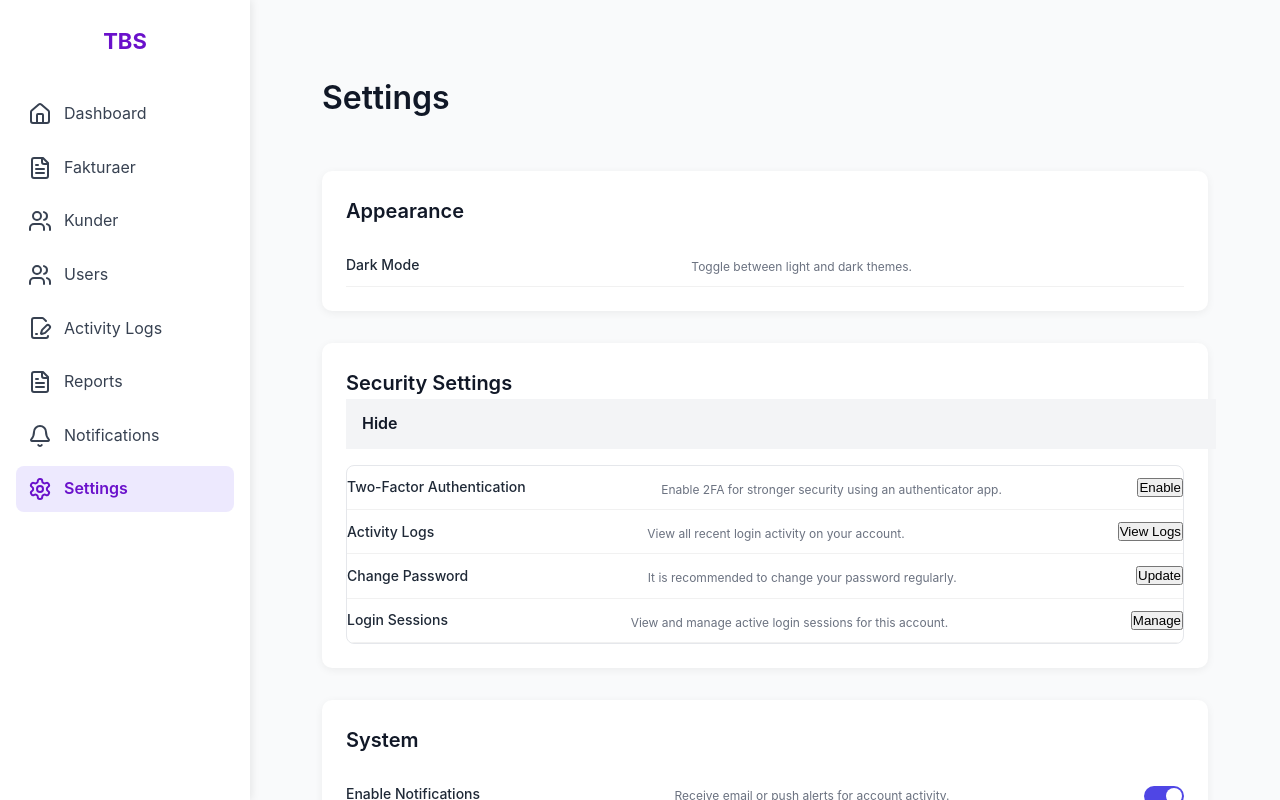
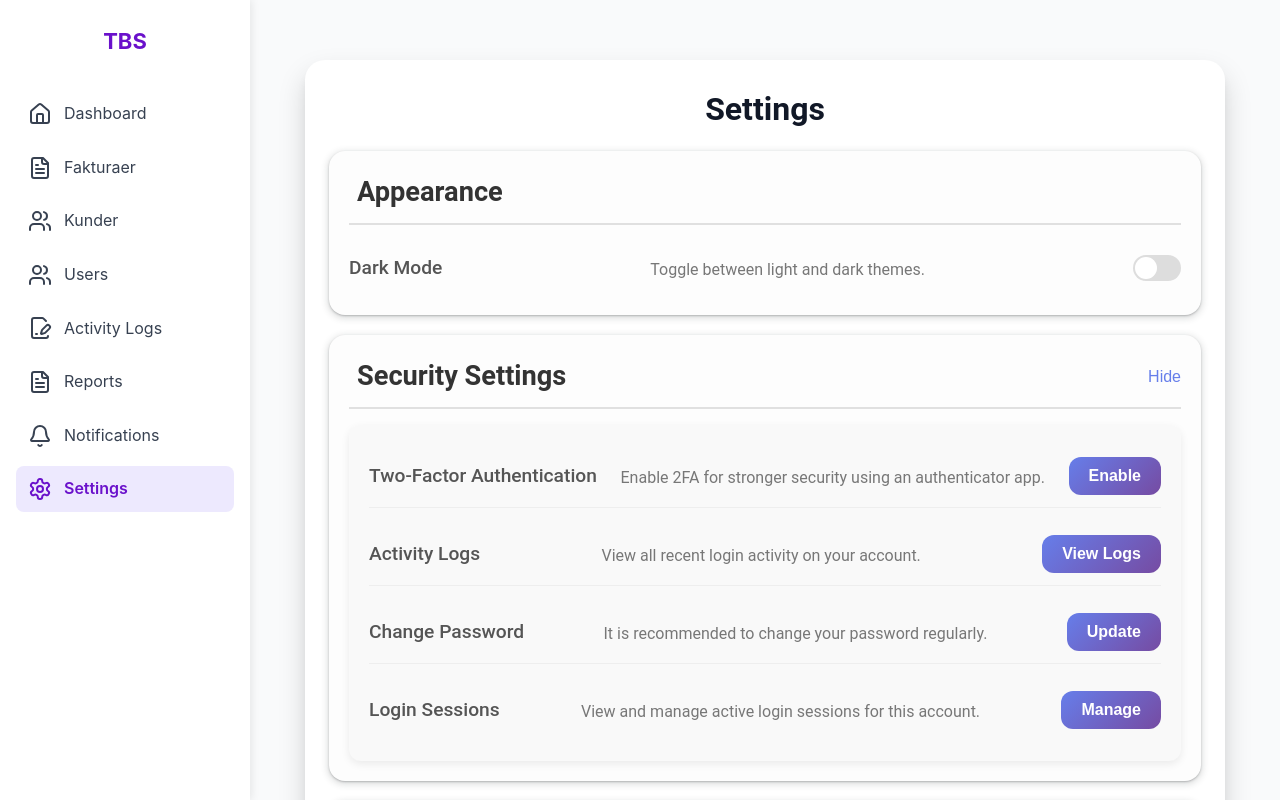
Before and after one commit to WesamNakhla/BachelorTBS, a React (Vite) app: page /settings in a window 1280 px wide. Shown: the top 800 px of the page. Built offline with nearby package versions, Linux system fonts and the light colour scheme.

Commit message:
settings fix css

```diff
--- a/package.json
+++ b/package.json
@@ -12,6 +12,7 @@
   },
   "proxy": "http://localhost:5000",
   "dependencies": {
+    "@fortawesome/fontawesome-free": "^6.7.2",
     "@hookform/resolvers": "^4.1.3",
     "@prisma/client": "^6.5.0",
     "axios": "^1.8.3",
--- a/src/pages/Settings/Settings.tsx
+++ b/src/pages/Settings/Settings.tsx
@@ -1,3 +1,4 @@
+// src/pages/Settings.tsx
 import React, { useState } from "react";
 import {
   SettingsContainer,
@@ -6,32 +7,52 @@ import {
   SectionContent,
   ExpandableBox,
   ExpandButton,
-  ToggleWrapper,
+  StyledToggle,
+  StyledButton,
   SettingItem,
   SettingLabel,
   SettingDescription,
   SettingAction,
+  ToggleWrapper,
 } from "../../styles/SettingsStyles";
-import ThemeToggle from "../../components/ThemeToggle";
+// Removed ThemeToggle in favor of our custom implementation
 
 const Settings = () => {
-  // States for toggles and collapsible sections
+  // State variables for toggling sections and settings
   const [isSecurityExpanded, setIsSecurityExpanded] = useState(true);
   const [isNotificationsEnabled, setIsNotificationsEnabled] = useState(true);
   const [isAutoUpdateEnabled, setIsAutoUpdateEnabled] = useState(false);
+  const [isDarkMode, setIsDarkMode] = useState(false);
 
-  // Toggle visibility of the security section
+  // Function to toggle the visibility of the security section
   const toggleSecuritySettings = () => {
     setIsSecurityExpanded((prev) => !prev);
   };
 
+  // Function to toggle dark mode by adding/removing a CSS class on the document body
+  const toggleDarkMode = () => {
+    setIsDarkMode((prev) => {
+      const newValue = !prev;
+      document.body.classList.toggle("dark-mode", newValue);
+      return newValue;
+    });
+  };
+
   return (
     <SettingsContainer>
-      <h1>Settings</h1>
+      {/* Main Title */}
+      <h1 style={{ fontSize: "2rem", marginBottom: "1rem", textAlign: "center" }}>
+        Settings
+      </h1>
 
       {/* Appearance Section */}
       <SettingsSection>
-        <SectionHeader>Appearance</SectionHeader>
+        <SectionHeader>
+          <span style={{ display: "flex", alignItems: "center" }}>
+            <i className="fas fa-paint-brush" style={{ marginRight: "8px" }}></i>
+            Appearance
+          </span>
+        </SectionHeader>
         <SectionContent>
           <SettingItem>
             <SettingLabel>Dark Mode</SettingLabel>
@@ -39,7 +60,13 @@ const Settings = () => {
               Toggle between light and dark themes.
             </SettingDescription>
             <SettingAction>
-              <ThemeToggle />
+              <ToggleWrapper>
+                <StyledToggle
+                  type="checkbox"
+                  checked={isDarkMode}
+                  onChange={toggleDarkMode}
+                />
+              </ToggleWrapper>
             </SettingAction>
           </SettingItem>
         </SectionContent>
@@ -48,60 +75,66 @@ const Settings = () => {
       {/* Security Section */}
       <SettingsSection>
         <SectionHeader>
+          <span style={{ display: "flex", alignItems: "center" }}>
+            <i className="fas fa-shield-alt" style={{ marginRight: "8px" }}></i>
             Security Settings
+          </span>
           <ExpandButton onClick={toggleSecuritySettings}>
             {isSecurityExpanded ? "Hide" : "Show"}
           </ExpandButton>
         </SectionHeader>
-
         {isSecurityExpanded && (
           <ExpandableBox>
+            <SectionContent>
               <SettingItem>
                 <SettingLabel>Two-Factor Authentication</SettingLabel>
                 <SettingDescription>
                   Enable 2FA for stronger security using an authenticator app.
                 </SettingDescription>
                 <SettingAction>
-                <button>Enable</button>
+                  <StyledButton>Enable</StyledButton>
                 </SettingAction>
               </SettingItem>
-
               <SettingItem>
                 <SettingLabel>Activity Logs</SettingLabel>
                 <SettingDescription>
                   View all recent login activity on your account.
                 </SettingDescription>
                 <SettingAction>
-                <button>View Logs</button>
+                  <StyledButton>View Logs</StyledButton>
                 </SettingAction>
               </SettingItem>
-
               <SettingItem>
                 <SettingLabel>Change Password</SettingLabel>
                 <SettingDescription>
                   It is recommended to change your password regularly.
                 </SettingDescription>
                 <SettingAction>
-                <button>Update</button>
+                  <StyledButton>Update</StyledButton>
                 </SettingAction>
               </SettingItem>
-
               <SettingItem>
                 <SettingLabel>Login Sessions</SettingLabel>
                 <SettingDescription>
                   View and manage active login sessions for this account.
                 </SettingDescription>
                 <SettingAction>
-                <button>Manage</button>
+                  <StyledButton>Manage</StyledButton>
                 </SettingAction>
               </SettingItem>
+            </SectionContent>
           </ExpandableBox>
         )}
       </SettingsSection>
 
       {/* System Settings */}
       <SettingsSection>
-        <SectionHeader>System</SectionHeader>
+        <SectionHeader>
+          <span style={{ display: "flex", alignItems: "center" }}>
+            <i className="fas fa-cogs" style={{ marginRight: "8px" }}></i>
+            System
+          </span>
+        </SectionHeader>
         <SectionContent>
           <SettingItem>
             <SettingLabel>Enable Notifications</SettingLabel>
@@ -110,7 +143,7 @@ const Settings = () => {
             </SettingDescription>
             <SettingAction>
               <ToggleWrapper>
-                <input
+                <StyledToggle
                   type="checkbox"
                   checked={isNotificationsEnabled}
                   onChange={() =>
@@ -120,7 +153,6 @@ const Settings = () => {
               </ToggleWrapper>
             </SettingAction>
           </SettingItem>
-
           <SettingItem>
             <SettingLabel>Auto Update</SettingLabel>
             <SettingDescription>
@@ -128,12 +160,10 @@ const Settings = () => {
             </SettingDescription>
             <SettingAction>
               <ToggleWrapper>
-                <input
+                <StyledToggle
                   type="checkbox"
                   checked={isAutoUpdateEnabled}
-                  onChange={() =>
-                    setIsAutoUpdateEnabled(!isAutoUpdateEnabled)
-                  }
+                  onChange={() => setIsAutoUpdateEnabled(!isAutoUpdateEnabled)}
                 />
               </ToggleWrapper>
             </SettingAction>
--- a/src/styles/SettingsStyles.ts
+++ b/src/styles/SettingsStyles.ts
@@ -1,198 +1,171 @@
 // src/styles/SettingsStyles.ts
 import styled from "styled-components";
 
-// Main container for all settings sections
+// Main container for the settings page with reduced outer margins and inner padding
 export const SettingsContainer = styled.div`
-  padding: 32px;
-  max-width: 1000px;
-  margin: 0 auto;
-  display: flex;
-  flex-direction: column;
-  gap: 32px;
+  max-width: 920px;
+  margin: 20px auto;       /* Reduced margin to bring sidebar and page closer */
+  padding: 24px;           /* Reduced overall padding */
+  background: #ffffff;
+  border-radius: 20px;
+  box-shadow: 0 14px 28px rgba(0, 0, 0, 0.15),
+              0 10px 10px rgba(0, 0, 0, 0.05);
+  font-family: 'Roboto', sans-serif;
 `;
 
-// Individual section block (e.g., Appearance, Security)
+// Section container for each settings group with reduced margin and padding
 export const SettingsSection = styled.div`
-  background-color: ${({ theme }) => theme.cardBg || "#fff"};
-  border-radius: 10px;
-  padding: 24px;
-  box-shadow: 0 2px 8px rgba(0, 0, 0, 0.06);
-  transition: background-color 0.3s ease;
+  margin-bottom: 20px;     /* Reduced spacing between sections */
+  padding: 20px;           /* Reduced inner padding */
+  background: #fdfdfd;
+  border-radius: 16px;
+  box-shadow: rgba(60, 64, 67, 0.3) 0px 1px 2px 0px,
+              rgba(60, 64, 67, 0.15) 0px 2px 6px 2px;
+  transition: transform 0.3s ease, box-shadow 0.3s ease;
+
+  &:hover {
+    transform: translateY(-3px);
+    box-shadow: rgba(60, 64, 67, 0.3) 0px 4px 12px 0px;
+  }
 `;
 
-// Section header
-export const SectionHeader = styled.h2`
-  font-size: 20px;
+// Header for each section with reduced bottom padding/margin
+export const SectionHeader = styled.div`
+  display: flex;
+  justify-content: space-between;
+  align-items: center;
+  font-size: 1.7rem;
   font-weight: 600;
-  color: ${({ theme }) => theme.textPrimary || "#111827"};
-  margin-bottom: 16px;
+  color: #333333;
+  border-bottom: 2px solid #e0e0e0;
+  padding-bottom: 8px;    /* Reduced padding-bottom */
+  margin-bottom: 16px;    /* Reduced margin-bottom */
 `;
 
-// Content inside each section
+// Content container for section items with a reduced gap
 export const SectionContent = styled.div`
   display: flex;
   flex-direction: column;
-  gap: 16px;
+  gap: 15px;              /* Reduced gap between items */
 `;
 
-// Regular input field
-export const Input = styled.input`
-  padding: 10px 14px;
-  font-size: 14px;
-  border: 1px solid #d1d5db;
-  border-radius: 8px;
-  background-color: ${({ theme }) => theme.inputBg || "#fff"};
-  color: ${({ theme }) => theme.inputText || "#111827"};
-  width: 100%;
-`;
+// Individual setting item with reduced vertical padding
+export const SettingItem = styled.div`
+  display: flex;
+  justify-content: space-between;
+  align-items: center;
+  padding: 12px 0;        /* Reduced padding */
+  border-bottom: 1px solid #eeeeee;
 
-// Save/submit button
-export const SubmitButton = styled.button`
-  background-color: ${({ theme }) => theme.success || "#10b981"};
-  color: white;
-  border: none;
-  padding: 10px 18px;
-  font-size: 14px;
-  border-radius: 6px;
-  cursor: pointer;
-
-  &:hover {
-    background-color: ${({ theme }) => theme.successDark || "#059669"};
+  &:last-child {
+    border-bottom: none;
   }
 `;
 
-// Simple visual divider between sections
-export const Divider = styled.hr`
-  border: none;
-  border-top: 1px solid #e5e7eb;
-  margin: 16px 0;
+// Label for each setting with slightly adjusted font-size
+export const SettingLabel = styled.div`
+  font-size: 1.2rem;       /* Slightly reduced font size */
+  font-weight: 500;
+  color: #555555;
 `;
 
-// Flex layout row for inputs/controls
-export const FlexRow = styled.div`
-  display: flex;
-  gap: 16px;
-  flex-wrap: wrap;
-  align-items: center;
+// Description for each setting with reduced top margin
+export const SettingDescription = styled.div`
+  font-size: 1rem;
+  color: #777777;
+  margin-top: 4px;        /* Reduced margin */
+  line-height: 1.6;
 `;
 
-// Label for inputs or toggles
-export const Label = styled.label`
-  font-size: 14px;
-  font-weight: 500;
-  color: ${({ theme }) => theme.textSecondary || "#374151"};
+// Action container for buttons or toggles with a small gap
+export const SettingAction = styled.div`
+  display: flex;
+  align-items: center;
+  gap: 8px;               /* Added gap between action elements */
 `;
 
-// Expandable section wrapper
-export const ExpandableBox = styled.div`
-  background-color: ${({ theme }) => theme.cardBg || "#fff"};
-  border: 1px solid #e5e7eb;
-  border-radius: 8px;
-  margin-top: 12px;
-  overflow: hidden;
-`;
-
-// Expand/collapse button
-export const ExpandButton = styled.button`
-  all: unset;
-  width: 100%;
-  padding: 12px 16px;
-  font-size: 16px;
+// Styled button for actions with reduced padding
+export const StyledButton = styled.button`
+  padding: 10px 20px;      /* Reduced padding */
+  font-size: 1rem;
   font-weight: 600;
+  color: #fff;
+  background: linear-gradient(135deg, #667eea, #764ba2);
+  border: none;
+  border-radius: 12px;
   cursor: pointer;
-  color: ${({ theme }) => theme.textPrimary || "#111827"};
-  display: flex;
-  justify-content: space-between;
-  align-items: center;
-  background-color: ${({ theme }) => theme.sectionHeaderBg || "#f3f4f6"};
+  transition: transform 0.2s ease, box-shadow 0.2s ease;
 
   &:hover {
-    background-color: ${({ theme }) => theme.hoverBg || "#e5e7eb"};
+    transform: translateY(-2px);
+    box-shadow: 0 4px 12px rgba(0, 0, 0, 0.1);
+  }
+
+  &:active {
+    transform: translateY(0);
+    box-shadow: none;
   }
 `;
 
-// Collapsible content area
-// Wrapper for custom toggle elements like checkboxes or switches
+// Styled toggle switch with slightly reduced dimensions
+export const StyledToggle = styled.input`
+  width: 48px;           /* Reduced width */
+  height: 26px;          /* Reduced height */
+  appearance: none;
+  background: #dddddd;
+  border-radius: 26px;
+  position: relative;
+  cursor: pointer;
+  outline: none;
+  transition: background 0.3s ease;
+
+  &:checked {
+    background: #667eea;
+  }
+
+  &:before {
+    content: "";
+    position: absolute;
+    width: 22px;
+    height: 22px;
+    background: #ffffff;
+    border-radius: 50%;
+    top: 2px;
+    left: 2px;
+    transition: transform 0.3s ease;
+  }
+
+  &:checked:before {
+    transform: translateX(22px);  /* Adjusted for new width */
+  }
+`;
+
+// Expand button for collapsible sections remains similar
+export const ExpandButton = styled.button`
+  font-size: 1rem;
+  color: #667eea;
+  background: none;
+  border: none;
+  cursor: pointer;
+  transition: color 0.3s ease;
+
+  &:hover {
+    color: #764ba2;
+  }
+`;
+
+// Expandable box for collapsible content with reduced padding and margin
+export const ExpandableBox = styled.div`
+  margin-top: 16px;       /* Reduced margin-top */
+  padding: 20px;          /* Reduced padding */
+  background: #f9f9f9;
+  border-radius: 12px;
+  box-shadow: 0 3px 8px rgba(0, 0, 0, 0.08);
+`;
+
+// Wrapper for toggle switches remains unchanged
 export const ToggleWrapper = styled.div`
   display: flex;
   align-items: center;
   justify-content: flex-end;
-  height: 100%;
-  padding-top: 4px;
-
-  input[type="checkbox"] {
-    width: 40px;
-    height: 20px;
-    appearance: none;
-    background-color: #d1d5db;
-    border-radius: 999px;
-    position: relative;
-    transition: background-color 0.3s ease;
-    cursor: pointer;
-
-    &:checked {
-      background-color: #4f46e5;
-    }
-
-    &::before {
-      content: "";
-      position: absolute;
-      top: 2px;
-      left: 2px;
-      width: 16px;
-      height: 16px;
-      background-color: white;
-      border-radius: 50%;
-      transition: transform 0.3s ease;
-    }
-
-    &:checked::before {
-      transform: translateX(20px);
-    }
-  }
 `;
-
-// Individual setting item inside a section
-export const SettingItem = styled.div`
-  display: flex;
-  justify-content: space-between;
-  align-items: center;
-  padding: 10px 0;
-  border-bottom: 1px solid #f1f1f1;
-`;
-
-// Setting label (left text)
-export const SettingLabel = styled.div`
-  font-size: 14px;
-  font-weight: 500;
-  color: ${({ theme }) => theme.textPrimary || "#1f2937"};
-`;
-
-// Description below label
-export const SettingDescription = styled.div`
-  font-size: 12px;
-  color: ${({ theme }) => theme.textSecondary || "#6b7280"};
-  margin-top: 4px;
-`;
-
-// Right side action (e.g., switch or button)
-export const SettingAction = styled.div`
-  display: flex;
-  align-items: center;
-  gap: 8px;
-`;
-// ToggleButton used in ThemeToggle for switching themes
-export const ToggleButton = styled.button`
-  background-color: ${({ theme }) => theme.buttonBg || "#4f46e5"};
-  color: ${({ theme }) => theme.buttonText || "#ffffff"};
-  border: none;
-  padding: 10px 16px;
-  font-size: 14px;
-  border-radius: 6px;
-  cursor: pointer;
-  transition: background-color 0.3s ease;
-
-  &:hover {
-    background-color: ${({ theme }) => theme.buttonHover || "#4338ca"};
-  }
-`;
```
Also changed, not shown: src/components/ThemeToggle.tsx (+43 -6 lines), src/pages/Home/Home.tsx (added), 1 other file (tests, documents, lock files or other folders). Lines whose indentation alone changed are shown as unchanged.
